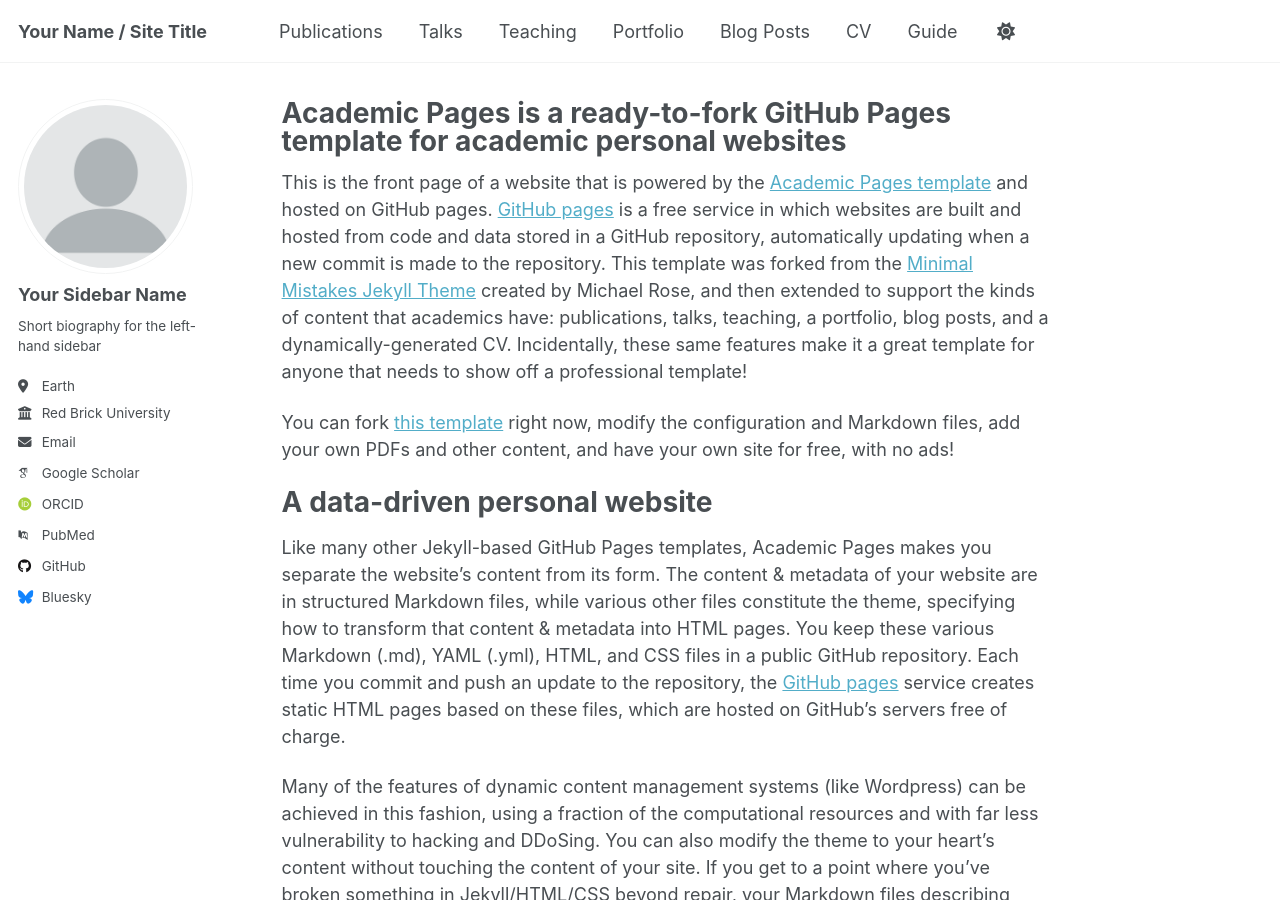
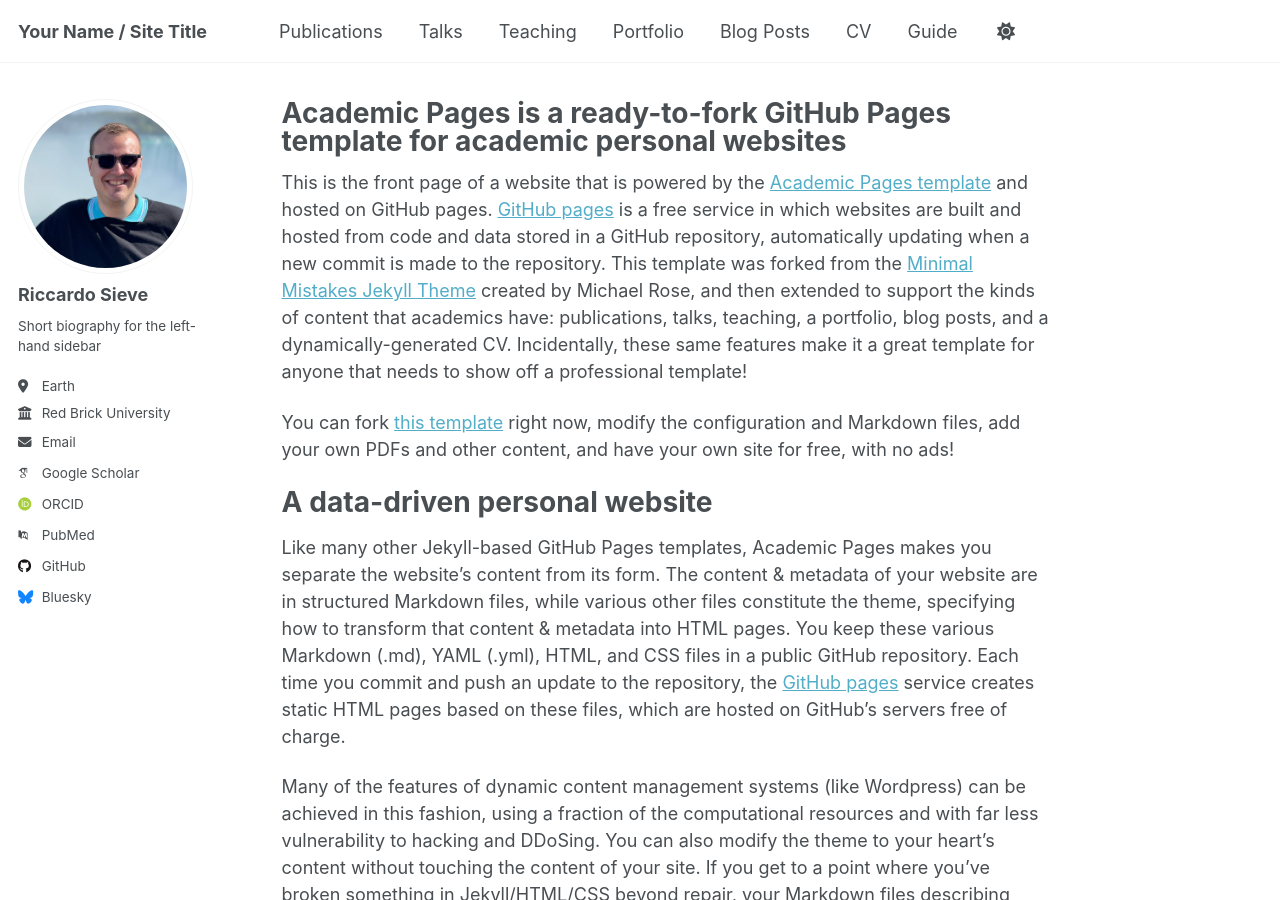
Before and after one commit to sievericcardo/sievericcardo.github.io, a Jekyll site: the page built from _pages/about.md, in a window 1280 px wide and 900 px high. Built offline with Jekyll 4.4.1, drawn with Linux system fonts in a browser that asks for light colours; some web fonts are replaced; a script that is not in the unit is left out; a file with an impossible date is left out.

Commit message:
Added image and config

```diff
--- a/_config.yml
+++ b/_config.yml
@@ -22,8 +22,8 @@
 #               Additional customization can be done by editing /_includes/author-profile.html
 author:
   # Biographic information
-  avatar           : "profile.png"
-  name             : "Your Sidebar Name"
+  avatar           : "profile.webp"
+  name             : "Riccardo Sieve"
   pronouns         : # example: "she/her"
   bio              : "Short biography for the left-hand sidebar"
   location         : "Earth"
```
Also changed, not shown: images/profile.webp (added).
